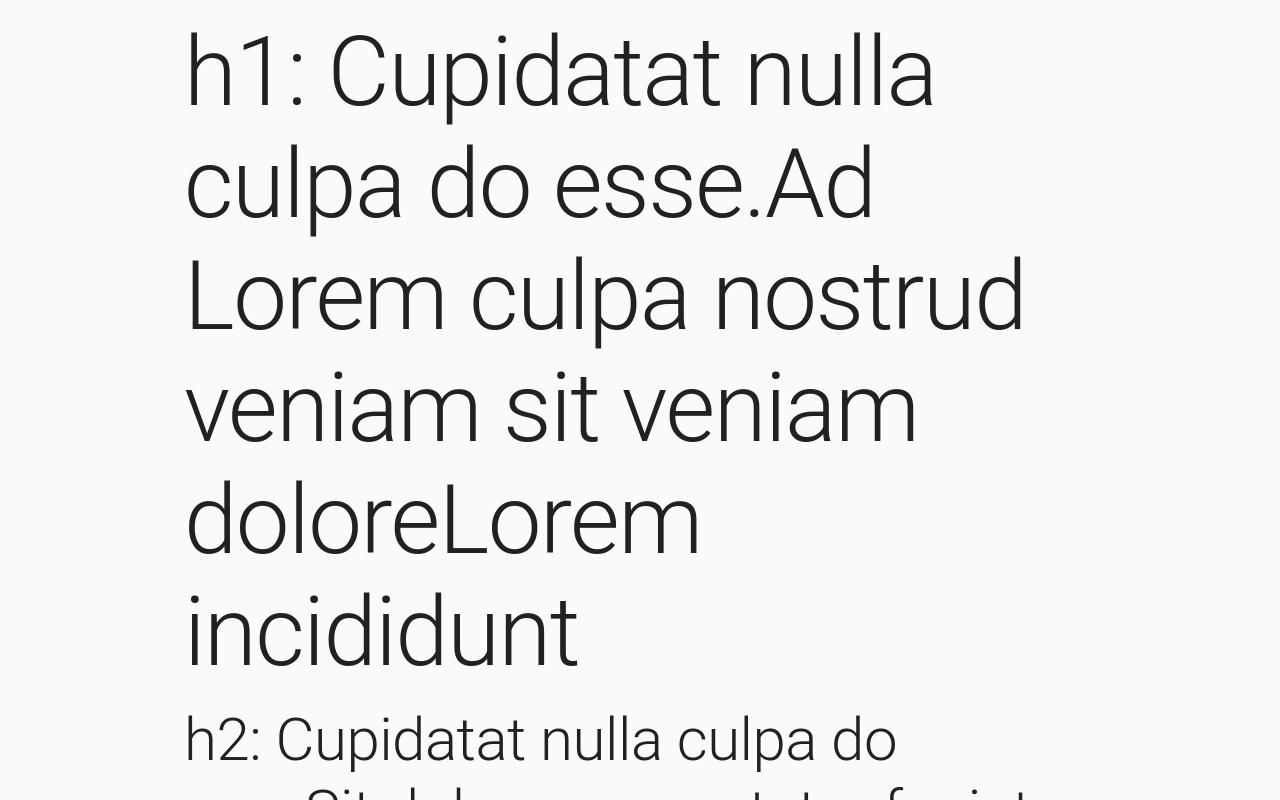
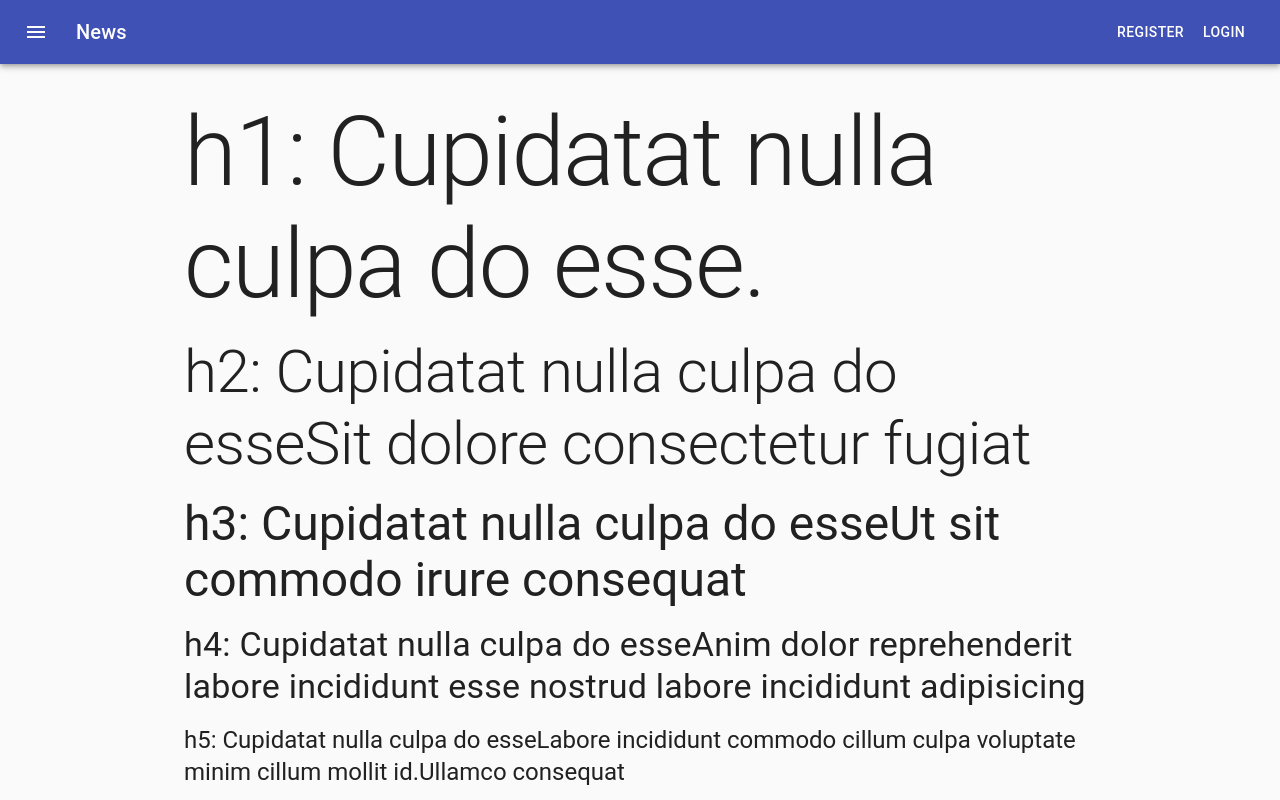
Before and after one commit to marciorasf/hippocards-web, a React (Create React App) app: page /dev/typography in a window 1280 px wide. Shown: the top 800 px of the page. Built offline with nearby package versions, Linux system fonts and the light colour scheme; no server answers.

Commit message:
improve typography page

```diff
--- a/src/pages/Development/Typography/index.tsx
+++ b/src/pages/Development/Typography/index.tsx
@@ -1,50 +1,47 @@
 import React from "react"
 
-import { Spacing } from "@components"
-import { Typography, Container, Grid } from "@material-ui/core"
+import { Header, PageContentContainer } from "@components"
+import { Typography, Grid } from "@material-ui/core"
 
 const TypographyDemo = () => {
   return (
-    <Container maxWidth="md">
+    <Grid container>
+      <Grid item xs={12}>
+        <Header />
+      </Grid>
+
+      <Grid item xs={12}>
+        <PageContentContainer>
           <Grid container direction="column" spacing={2}>
-        <Spacing orientation="horizontal" size={2} />
-
             <Grid item>
               <Typography variant="h1">
-            h1: Cupidatat nulla culpa do esse.Ad Lorem culpa nostrud veniam sit
-            veniam doloreLorem incididunt
+                h1: Cupidatat nulla culpa do esse.
               </Typography>
             </Grid>
 
             <Grid item>
               <Typography variant="h2">
                 h2: Cupidatat nulla culpa do esseSit dolore consectetur fugiat
-            adipisicing excepteur qui ex ci
               </Typography>
             </Grid>
 
             <Grid item>
               <Typography variant="h3">
-            h3: Cupidatat nulla culpa do esseUt sit commodo irure consequat enim
-            excepteur sint eiusmod elit dolore nisi quis nisi qui..
+                h3: Cupidatat nulla culpa do esseUt sit commodo irure consequat
               </Typography>
             </Grid>
 
             <Grid item>
               <Typography variant="h4">
                 h4: Cupidatat nulla culpa do esseAnim dolor reprehenderit labore
-            incididunt esse nostrud labore incididunt adipisicing.Ex amet est
-            amet labore adipisicing non commodo dolor ullamco reprehenderit ut
-            ullamco..
+                incididunt esse nostrud labore incididunt adipisicing
               </Typography>
             </Grid>
 
             <Grid item>
               <Typography variant="h5">
-            h5: Cupidatat nulla culpa do esseLabore incididunt commodo cillum
-            culpa voluptate minim cillum mollit id.Ullamco consequat quis qui
-            laborum ullamco nostrud incididunt.Exercitation ut aliqua eu
-            nostrud..
+                h5: Cupidatat nulla culpa do esseLabore incididunt commodo
+                cillum culpa voluptate minim cillum mollit id.Ullamco consequat
               </Typography>
             </Grid>
 
@@ -58,66 +55,66 @@ const TypographyDemo = () => {
 
             <Grid item>
               <Typography variant="subtitle1">
-            subtitle1: Cupidatat nulla culpa do esseQui amet elit ipsum non ut
-            fugiat officia.Laborum enim et ex irure Lorem sunt pariatur est
-            mollit incididunt..
+                subtitle1: Cupidatat nulla culpa do esseQui amet elit ipsum non
+                ut fugiat officia.Laborum enim et ex irure Lorem sunt pariatur
+                est mollit incididunt..
               </Typography>
             </Grid>
 
             <Grid item>
               <Typography variant="subtitle2">
-            subtitle2: Cupidatat nulla culpa do esseUllamco officia ad et qui
-            nisi voluptate laborum id ex nulla nisi sint sunt ullamco.Laboris
-            irure quis elit id do incididunt proident eiusmod elit reprehenderit
-            elit fugiat eu..
+                subtitle2: Cupidatat nulla culpa do esseUllamco officia ad et
+                qui nisi voluptate laborum id ex nulla nisi sint sunt
+                ullamco.Laboris irure quis elit id do incididunt proident
+                eiusmod elit reprehenderit elit fugiat eu..
               </Typography>
             </Grid>
 
             <Grid item>
               <Typography variant="body1">
-            body1: Cupidatat nulla culpa do esseLaborum dolor cupidatat nostrud
-            aliquip reprehenderit pariatur tempor dolor elit ea.Exercitation
-            Lorem laboris voluptate excepteur esse ut deserunt occaecat officia
-            mollit do elit aute quis..
+                body1: Cupidatat nulla culpa do esseLaborum dolor cupidatat
+                nostrud aliquip reprehenderit pariatur tempor dolor elit
+                ea.Exercitation Lorem laboris voluptate excepteur esse ut
+                deserunt occaecat officia mollit do elit aute quis..
               </Typography>
             </Grid>
             <Grid item>
               <Typography variant="body2">
                 body2: Cupidatat nulla culpa do esseCillum aliquip ea ullamco id
-            labore fugiat esse.Excepteur fugiat quis cillum mollit laborum ipsum
-            deserunt amet proident enim Lorem enim id nisi..
+                labore fugiat esse.Excepteur fugiat quis cillum mollit laborum
+                ipsum deserunt amet proident enim Lorem enim id nisi..
               </Typography>
             </Grid>
 
             <Grid item>
               <Typography variant="button">
                 button: Cupidatat nulla culpa do esseEa quis et enim veniam
-            aute.Aute deserunt sunt Lorem eiusmod dolore in.Labore nisi dolor ea
-            do ullamco amet..
+                aute.Aute deserunt sunt Lorem eiusmod dolore in.Labore nisi
+                dolor ea do ullamco amet..
               </Typography>
             </Grid>
 
             <Grid item>
               <Typography variant="caption">
                 caption: Cupidatat nulla culpa do essDolore anim sint
-            reprehenderSunt cillum amet proident Lorem.Et veniam veniam deserunt
-            ut qui.it iLorem officia sit magna ea incididunt pariatur
-            consectetur cillum Lorem reprehenderit enim culpa qui officia.psum
-            nostrud.e.
+                reprehenderSunt cillum amet proident Lorem.Et veniam veniam
+                deserunt ut qui.it iLorem officia sit magna ea incididunt
+                pariatur consectetur cillum Lorem reprehenderit enim culpa qui
+                officia.psum nostrud.e.
               </Typography>
             </Grid>
 
             <Grid item>
               <Typography variant="overline">
-            overline: Cupidatat nulla culpa do esEnim id consequat irure nostrud
-            Lorem incididunt labore do ullamco culpa eu minim ex
+                overline: Cupidatat nulla culpa do esEnim id consequat irure
+                nostrud Lorem incididunt labore do ullamco culpa eu minim ex
                 adipisicing.Ipsum ipsum cillum enim sint.se.
               </Typography>
             </Grid>
-
-        <Spacing orientation="horizontal" size={2} />
           </Grid>
-    </Container>
+        </PageContentContainer>
+      </Grid>
+    </Grid>
   )
 }
 
```
Lines whose indentation alone changed are shown as unchanged.
